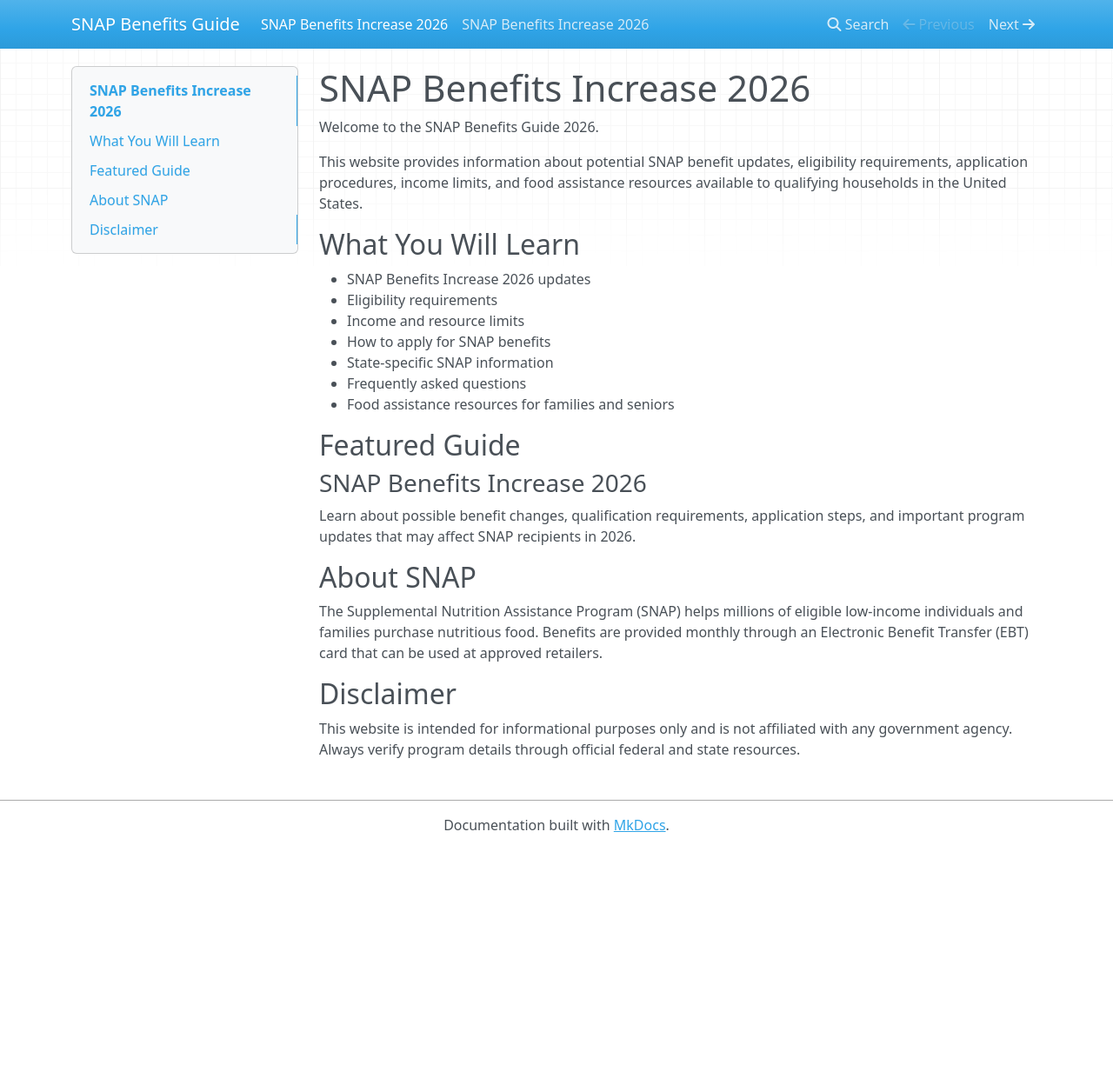
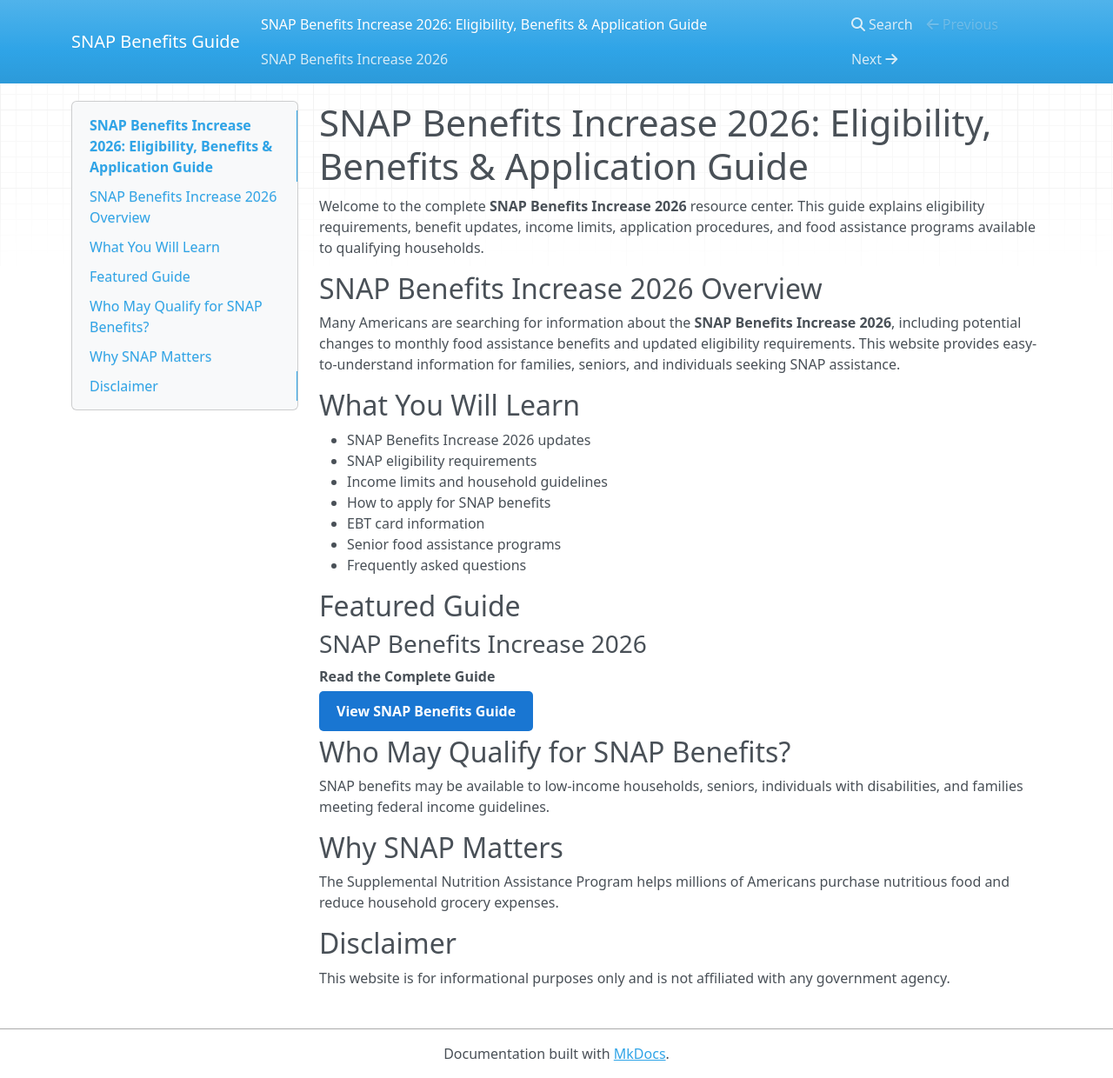
Before and after one commit to primecastzone/SNAP-Benefits-Increase-2026, an MkDocs documentation site: the page built from docs/index.md, in a window 1280 px wide and 1240 px high. Shown: the whole window at 87% size. Built offline with MkDocs 1.6.1, drawn with Linux system fonts in a browser that asks for light colours; nearby versions of some CDN libraries.

Commit message:
Update index.md

```diff
--- a/docs/index.md
+++ b/docs/index.md
@@ -1,29 +1,37 @@
-# SNAP Benefits Increase 2026
+# SNAP Benefits Increase 2026: Eligibility, Benefits & Application Guide
 
-Welcome to the SNAP Benefits Guide 2026.
+Welcome to the complete **SNAP Benefits Increase 2026** resource center. This guide explains eligibility requirements, benefit updates, income limits, application procedures, and food assistance programs available to qualifying households.
 
-This website provides information about potential SNAP benefit updates, eligibility requirements, application procedures, income limits, and food assistance resources available to qualifying households in the United States.
+## SNAP Benefits Increase 2026 Overview
+
+Many Americans are searching for information about the **SNAP Benefits Increase 2026**, including potential changes to monthly food assistance benefits and updated eligibility requirements. This website provides easy-to-understand information for families, seniors, and individuals seeking SNAP assistance.
 
 ## What You Will Learn
 
 * SNAP Benefits Increase 2026 updates
-* Eligibility requirements
-* Income and resource limits
+* SNAP eligibility requirements
+* Income limits and household guidelines
 * How to apply for SNAP benefits
-* State-specific SNAP information
+* EBT card information
+* Senior food assistance programs
 * Frequently asked questions
-* Food assistance resources for families and seniors
 
 ## Featured Guide
 
 ### SNAP Benefits Increase 2026
 
-Learn about possible benefit changes, qualification requirements, application steps, and important program updates that may affect SNAP recipients in 2026.
+ **Read the Complete Guide**
 
-## About SNAP
+<a href="SNAP-Benefits-Increase-2026/" style="background:#1976d2;color:white;padding:12px 20px;text-decoration:none;border-radius:5px;font-weight:bold;">View SNAP Benefits Guide</a>
 
-The Supplemental Nutrition Assistance Program (SNAP) helps millions of eligible low-income individuals and families purchase nutritious food. Benefits are provided monthly through an Electronic Benefit Transfer (EBT) card that can be used at approved retailers.
+## Who May Qualify for SNAP Benefits?
+
+SNAP benefits may be available to low-income households, seniors, individuals with disabilities, and families meeting federal income guidelines.
+
+## Why SNAP Matters
+
+The Supplemental Nutrition Assistance Program helps millions of Americans purchase nutritious food and reduce household grocery expenses.
 
 ## Disclaimer
 
-This website is intended for informational purposes only and is not affiliated with any government agency. Always verify program details through official federal and state resources.
+This website is for informational purposes only and is not affiliated with any government agency.
```
